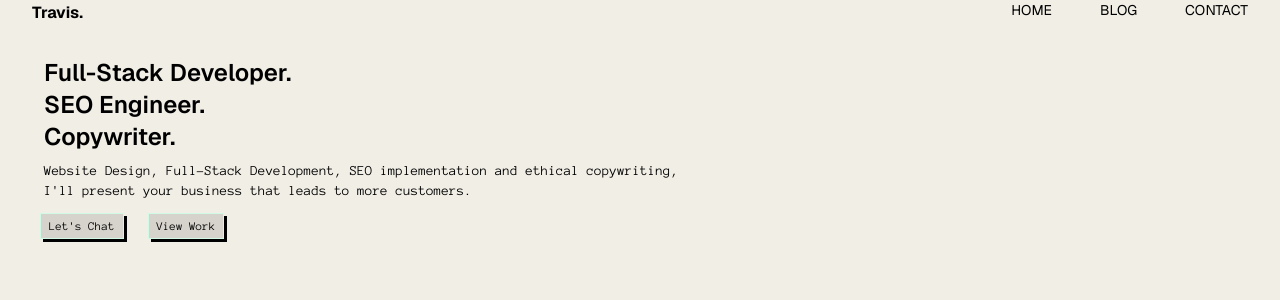
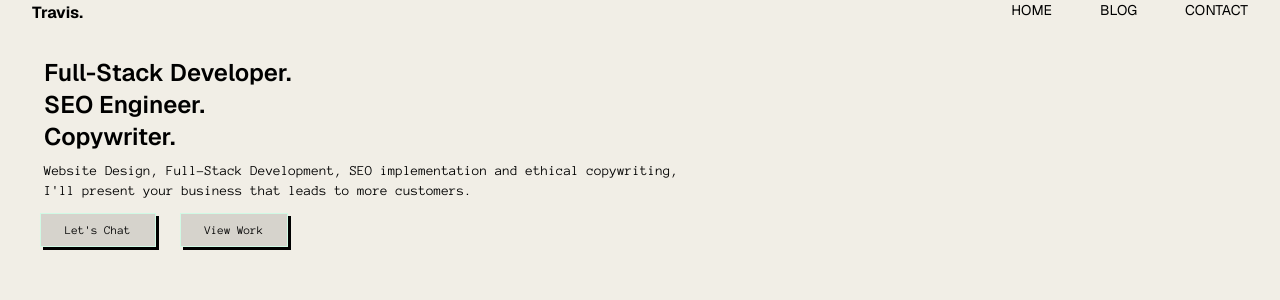
Before and after one commit to tstyer/Portfolio-Site-V2, a React (Vite) app in the folder frontend/: page / in a window 1280 px wide. Shown: the top 300 px of the page. Built offline with nearby package versions, Linux system fonts and the light colour scheme.

Commit message:
Add styles to buttons

```diff
--- a/frontend/src/pages/home_page/HomePage.tsx
+++ b/frontend/src/pages/home_page/HomePage.tsx
@@ -17,10 +17,10 @@ export function HomePage() {
                 </div>
 
                 <div className="flex font-text text-xs mt-3 mx-2 gap-3 sm:gap-3 md:gap-6">
-                    <Link to={"/contact"} className="px-2 py-1 border border-solid border-emerald-100 bg-[#D6D3CC] transition-all shadow-[3px_3px_0px_black] hover:shadow-none hover:translate-x-[3px] hover:translate-y-[3px]">
+                    <Link to={"/contact"} className="px-6 py-2 font-medium border border-solid border-emerald-100 bg-[#D6D3CC] transition-all shadow-[3px_3px_0px_black] hover:shadow-none hover:translate-x-[3px] hover:translate-y-[3px]">
                         Let's Chat
                     </Link>
-                    <button className="px-2 py-1 border border-solid border-emerald-100 transition-all shadow-[3px_3px_0px_black] hover:shadow-none hover:translate-x-[3px] hover:translate-y-[3px]">
+                    <button className="px-6 py-2 font-medium border border-solid border-emerald-100 transition-all shadow-[3px_3px_0px_black] hover:shadow-none hover:translate-x-[3px] hover:translate-y-[3px]">
                         View Work
                     </button>
                 </div>
```
